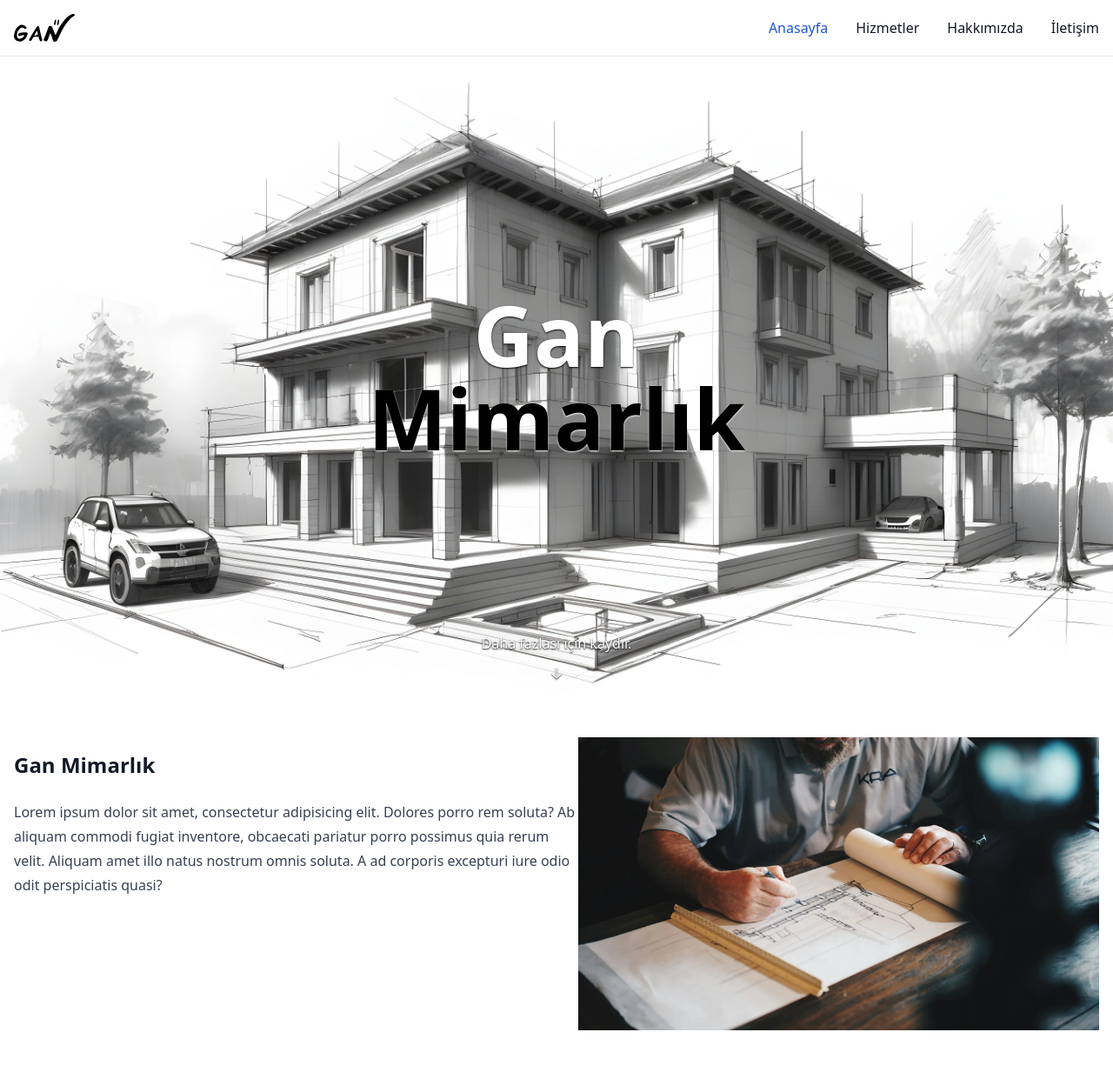
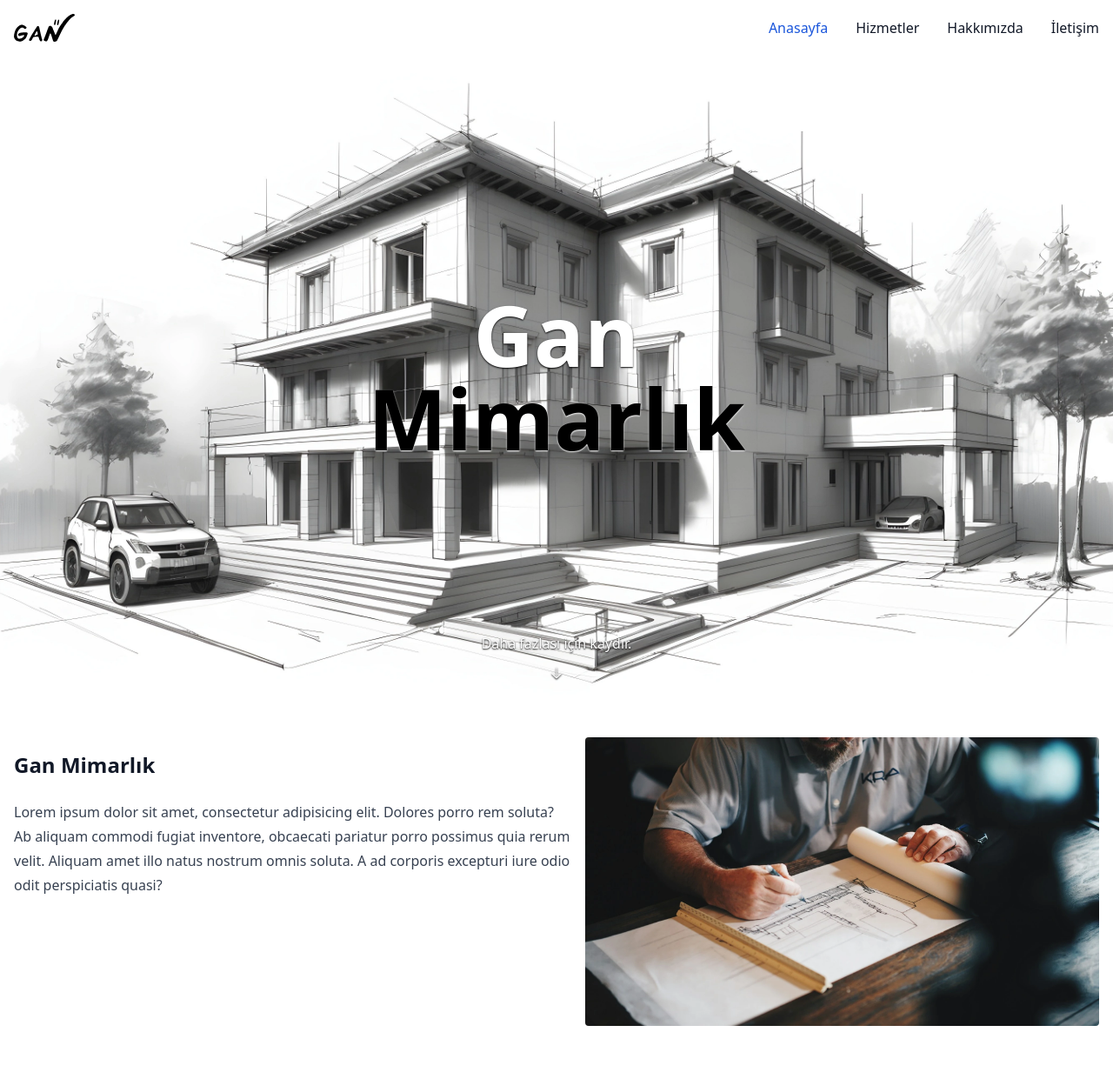
Before and after one commit to EnesPINAR/ganmimarlik, a Django app: page / in a window 1280 px wide. Shown: the whole page at 87% size. After the commit the page ends 1180 px from the top, so only its background shows below. Run offline with Django 5.2, Linux system fonts and the light colour scheme; some libraries are stand-ins or nearby versions.

Commit message:
header improvements

```diff
--- a/ganmimarlik/static/src/output.css
+++ b/ganmimarlik/static/src/output.css
@@ -1730,6 +1730,10 @@ input:checked + .toggle-bg {
   height: calc(100vh - 65px);
 }
 
+.h-\[65px\] {
+  height: 65px;
+}
+
 .w-1\/2 {
   width: 50%;
 }
@@ -2171,6 +2175,18 @@ input:checked + .toggle-bg {
 
 .filter {
   filter: var(--tw-blur) var(--tw-brightness) var(--tw-contrast) var(--tw-grayscale) var(--tw-hue-rotate) var(--tw-invert) var(--tw-saturate) var(--tw-sepia) var(--tw-drop-shadow);
+}
+
+.backdrop-blur-sm {
+  --tw-backdrop-blur: blur(4px);
+  -webkit-backdrop-filter: var(--tw-backdrop-blur) var(--tw-backdrop-brightness) var(--tw-backdrop-contrast) var(--tw-backdrop-grayscale) var(--tw-backdrop-hue-rotate) var(--tw-backdrop-invert) var(--tw-backdrop-opacity) var(--tw-backdrop-saturate) var(--tw-backdrop-sepia);
+          backdrop-filter: var(--tw-backdrop-blur) var(--tw-backdrop-brightness) var(--tw-backdrop-contrast) var(--tw-backdrop-grayscale) var(--tw-backdrop-hue-rotate) var(--tw-backdrop-invert) var(--tw-backdrop-opacity) var(--tw-backdrop-saturate) var(--tw-backdrop-sepia);
+}
+
+.backdrop-blur {
+  --tw-backdrop-blur: blur(8px);
+  -webkit-backdrop-filter: var(--tw-backdrop-blur) var(--tw-backdrop-brightness) var(--tw-backdrop-contrast) var(--tw-backdrop-grayscale) var(--tw-backdrop-hue-rotate) var(--tw-backdrop-invert) var(--tw-backdrop-opacity) var(--tw-backdrop-saturate) var(--tw-backdrop-sepia);
+          backdrop-filter: var(--tw-backdrop-blur) var(--tw-backdrop-brightness) var(--tw-backdrop-contrast) var(--tw-backdrop-grayscale) var(--tw-backdrop-hue-rotate) var(--tw-backdrop-invert) var(--tw-backdrop-opacity) var(--tw-backdrop-saturate) var(--tw-backdrop-sepia);
 }
 
 .transition {
@@ -2379,6 +2395,10 @@ input:checked + .toggle-bg {
     margin-top: 0px;
   }
 
+  .md\:mr-4 {
+    margin-right: 1rem;
+  }
+
   .md\:flex {
     display: flex;
   }
--- a/ganmimarlik/templates/_base.html
+++ b/ganmimarlik/templates/_base.html
@@ -58,7 +58,7 @@
     {% endcompress %}
 </head>
 <body>
-<nav class="bg-white dark:bg-gray-900 fixed w-full z-20 top-0 start-0 border-b border-gray-200 dark:border-gray-600">
+<nav class="fixed w-full z-20 top-0 start-0 backdrop-blur h-[65px]">
     <div class="max-w-screen-xl flex flex-wrap items-center justify-between mx-auto p-4">
         <a href="#" class="flex items-center space-x-3 rtl:space-x-reverse">
             <img src="{% static 'img/logos/ganmimarlik.svg' %}" class="h-8" alt="Ganmimarlık Logo">
@@ -76,7 +76,7 @@
             </button>
         </div>
         <div class="items-center justify-between hidden w-full md:flex md:w-auto md:order-1" id="navbar-sticky">
-            <ul class="flex flex-col p-4 md:p-0 mt-4 font-medium border border-gray-100 rounded-lg bg-gray-50 md:space-x-8 rtl:space-x-reverse md:flex-row md:mt-0 md:border-0 md:bg-white dark:bg-gray-800 md:dark:bg-gray-900 dark:border-gray-700">
+            <ul class="flex flex-col p-4 md:p-0 mt-4 font-medium rounded-lg md:space-x-8 rtl:space-x-reverse md:flex-row md:mt-0">
                 <li>
                     <a href="#"
                        class="block py-2 px-3 text-white bg-blue-700 rounded md:bg-transparent md:text-blue-700 md:p-0 md:dark:text-blue-500"
--- a/ganmimarlik/templates/index.html
+++ b/ganmimarlik/templates/index.html
@@ -17,7 +17,7 @@
 </div>
 <div class="container max-w-screen-xl flex flex-wrap items-center justify-between mx-auto p-4 prose">
     <div class="flex flex-col md:flex-row">
-        <div class="">
+        <div class="md:mr-4">
             <h2>Gan Mimarlık</h2>
             <p>Lorem ipsum dolor sit amet, consectetur adipisicing elit. Dolores porro rem soluta? Ab aliquam commodi
                 fugiat
@@ -25,8 +25,8 @@
                 soluta.
                 A ad corporis excepturi iure odio odit perspiciatis quasi?</p>
         </div>
-        <div class="">
-            <img src="{% static 'img/stocks/stock1.webp' %}" alt="">
+        <div class="rounded">
+            <img src="{% static 'img/stocks/stock1.webp' %}" alt="" class="rounded">
         </div>
     </div>
 </div>
```
